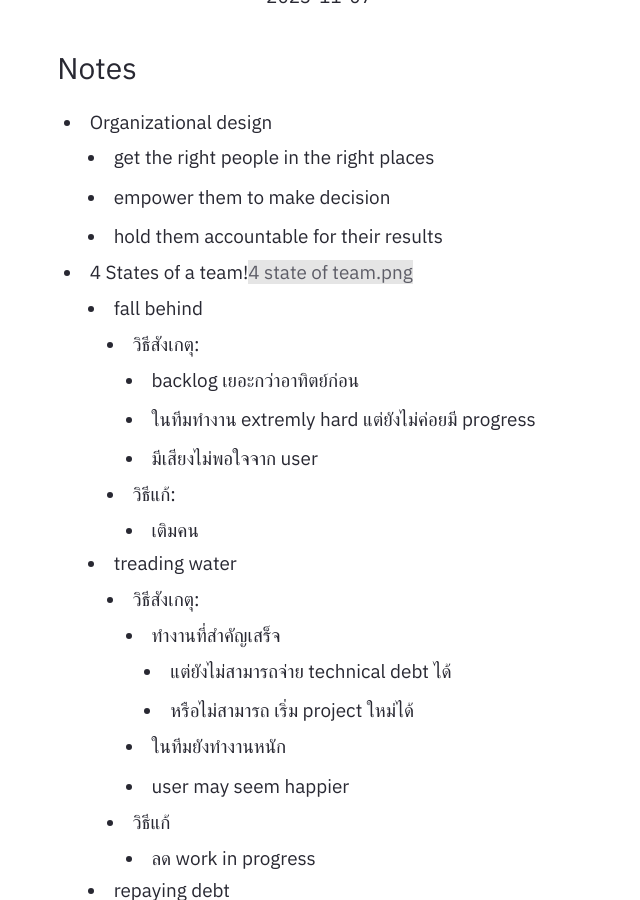
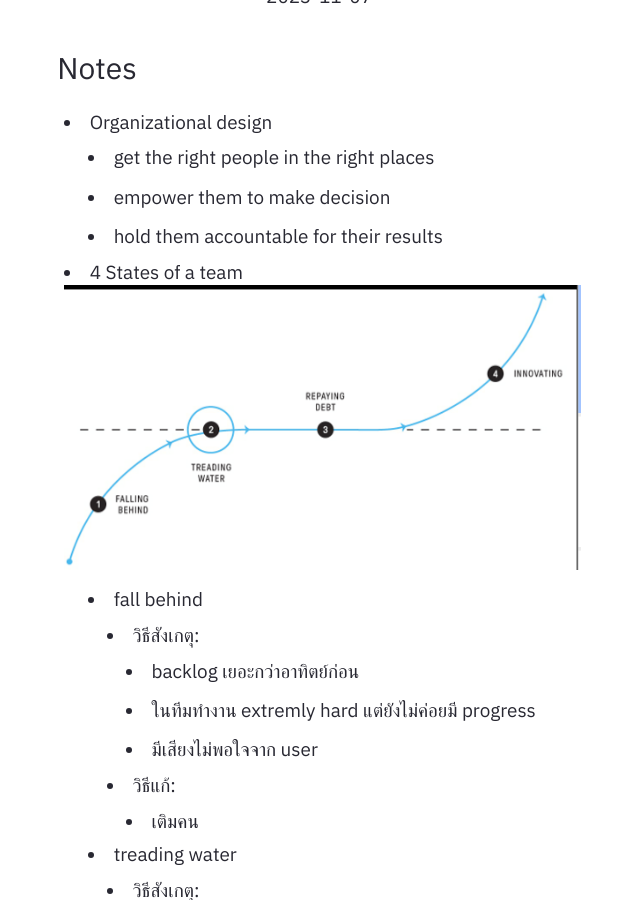
Before and after one commit to fnitiwat/fnitiwat.github.io, a Jekyll site: the page built from _notes/Public/Book - An Elegant Puzzle - Systems of Engineering Management.md, in a window 1280 px wide and 900 px high, scrolled down 332 px. Shown: the whole window, without its empty margins (321-961 px from the left). Built offline with Jekyll 4.4.1, drawn with Linux system fonts in a browser that asks for light colours; some of the changed text lies outside the part shown.

Commit message:
update elegant puzzle image

```diff
--- a/_notes/Public/Book - An Elegant Puzzle - Systems of Engineering Management.md
+++ b/_notes/Public/Book - An Elegant Puzzle - Systems of Engineering Management.md
@@ -9,7 +9,7 @@
 	- get the right people in the right places
 	- empower them to make decision
 	- hold them accountable for their results
-- 4 States of a team![[4 state of team.png]]
+- 4 States of a team ![](/assets/img/4-state-of-team.png)
 	- fall behind
 		- วิธีสังเกตุ:
 			- backlog เยอะกว่าอาทิตย์ก่อน
@@ -44,7 +44,7 @@
 	- เกี่ยวกับช่วงเวลาที่ไหนที่เขามีความภูมิใจที่สุด ซึ่งคำตอบมักจะเป็นการ ช่วยให้คนอื่น  grow
 	- แล้วช่วงเวลาไหนเป็น most chanllenging experience ซึ่งคำตอบมักจะเป็น layoff, reorganization, shift company direction
 - the key tools for leading efficient change are system thinking, metrics, vision
--  ![[process flow.png]]
+-  ![](process-flow.png)
 - Is a reorg the right tool ?
 	- มี reorg 2 แบบ
 		- The one that solves a structural problem
@@ -99,7 +99,7 @@
 - what matters most is the particular team you join.
 - A good interview experience starts with being kind to your candidate.
 - when I’ve been interviewed by someone who was both rude and unprepared, I still remember the unprepared part first and the rude part second.
-- ![[company size vs source.png]]
+- ![](company-size-vs-source.png)
 	- small company rely most on referrals, large companies on source candidates
 - evaluate candidate
 	- certainty
```
Also changed, not shown: assets/img/4-state-of-team.png (renamed from assets/img/4 state of team.png), assets/img/company-size-vs-source.png (renamed from assets/img/company size vs source.png), assets/img/process-flow.png (renamed from assets/img/process flow.png).
